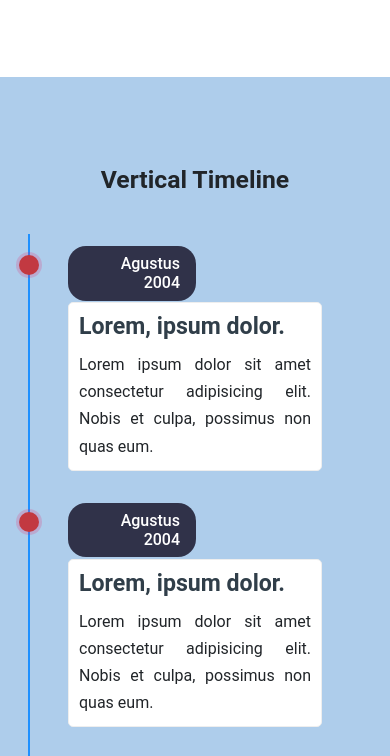
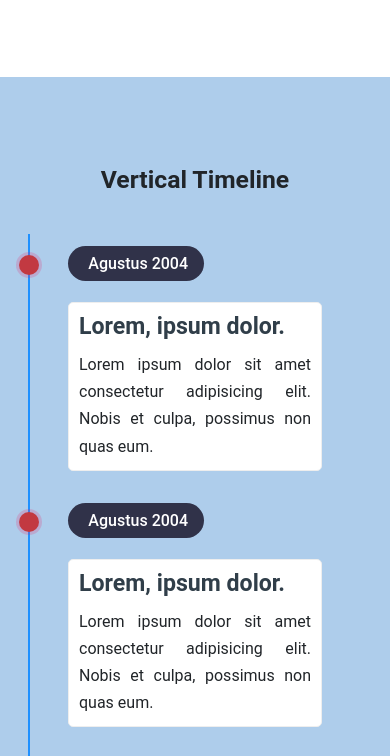
Before and after one commit to olivio88/Website, a plain HTML site: page portfolio.html in a window 390 px wide. Shown: the part 810-1566 px from the top of the page. Drawn offline with nearby package versions, Linux system fonts and the light colour scheme.

Commit message:
Update style2.css

```diff
--- a/style2.css
+++ b/style2.css
@@ -400,7 +400,7 @@ body {
     background-color: #303249;
     color: #fff;
     border-radius: 18px;
-    width: 8rem;
+    width: 8.5rem;
   }
 
   .timeline ul li:nth-child(even) .time {
@@ -411,6 +411,6 @@ body {
     background-color: #303249;
     color: #fff;
     border-radius: 18px;
-    width: 8rem;
+    width: 8.5rem;
   }
 }
```
